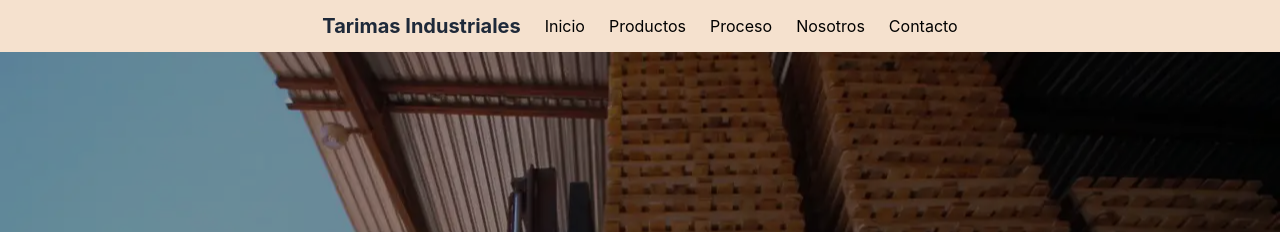
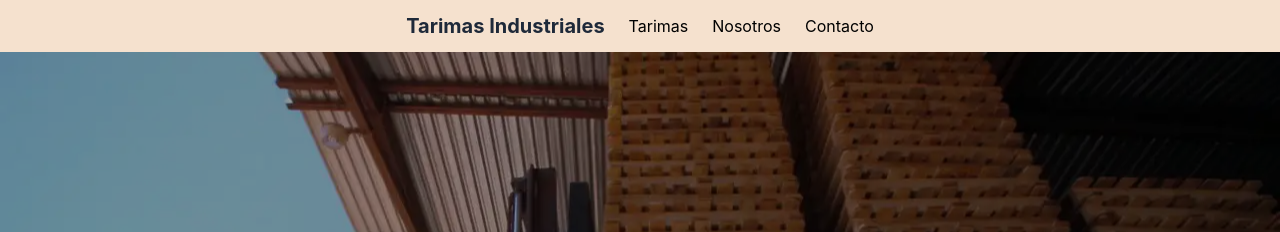
Before and after one commit to RiviCodes/tarimas-industriales-rivera-web, an Astro site: page / in a window 1280 px wide. Shown: the top 232 px of the page. Built offline with nearby package versions, Linux system fonts and the light colour scheme; Astro itself is replaced by a stand-in of ours.

Commit message:
style: delete Navbar element

```diff
--- a/src/components/Navbar.astro
+++ b/src/components/Navbar.astro
@@ -4,9 +4,8 @@
       Tarimas Industriales
     </a>
     <ul class="flex space-x-6">
-      <li><a href="/" class="hover:text-gray-600">Inicio</a></li>
-      <li><a href="/productos" class="hover:text-gray-600">Productos</a></li>
-      <li><a href="/proceso" class="hover:text-gray-600">Proceso</a></li>
+      <!--<li><a href="/" class="hover:text-gray-600">Inicio</a></li>-->
+      <li><a href="/productos" class="hover:text-gray-600">Tarimas</a></li>
       <li><a href="/nosotros" class="hover:text-gray-600">Nosotros</a></li>
       <li><a href="/contacto" class="hover:text-gray-600">Contacto</a></li>
     </ul>
```
